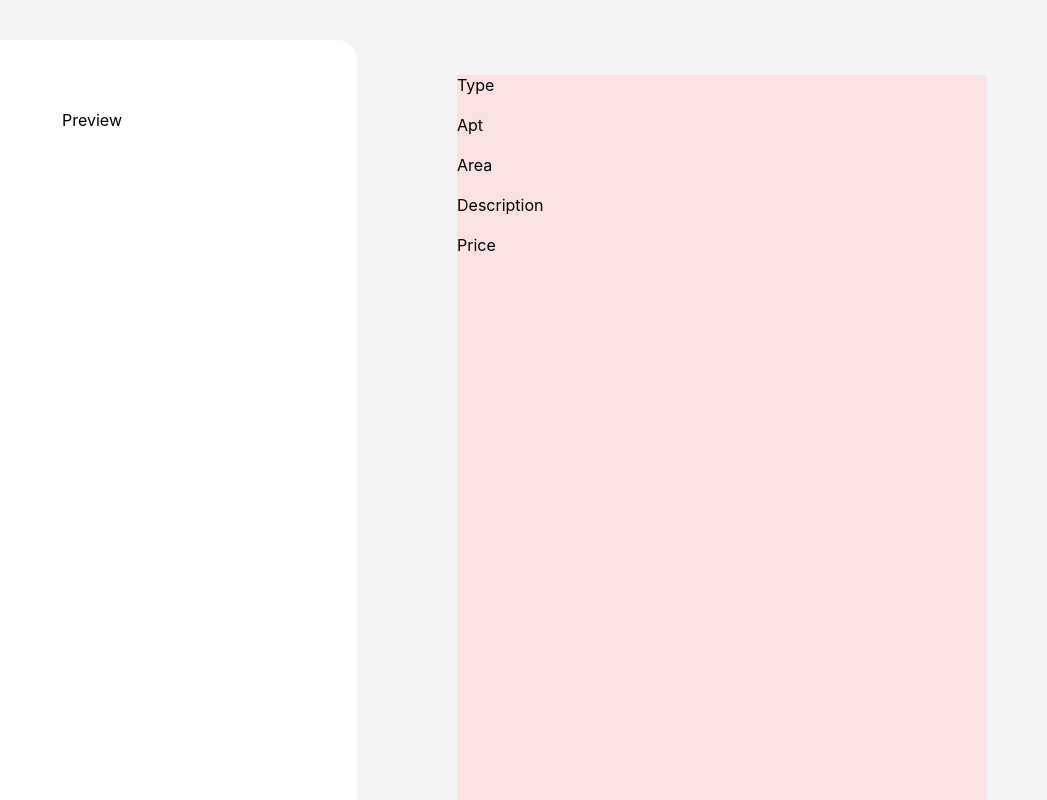
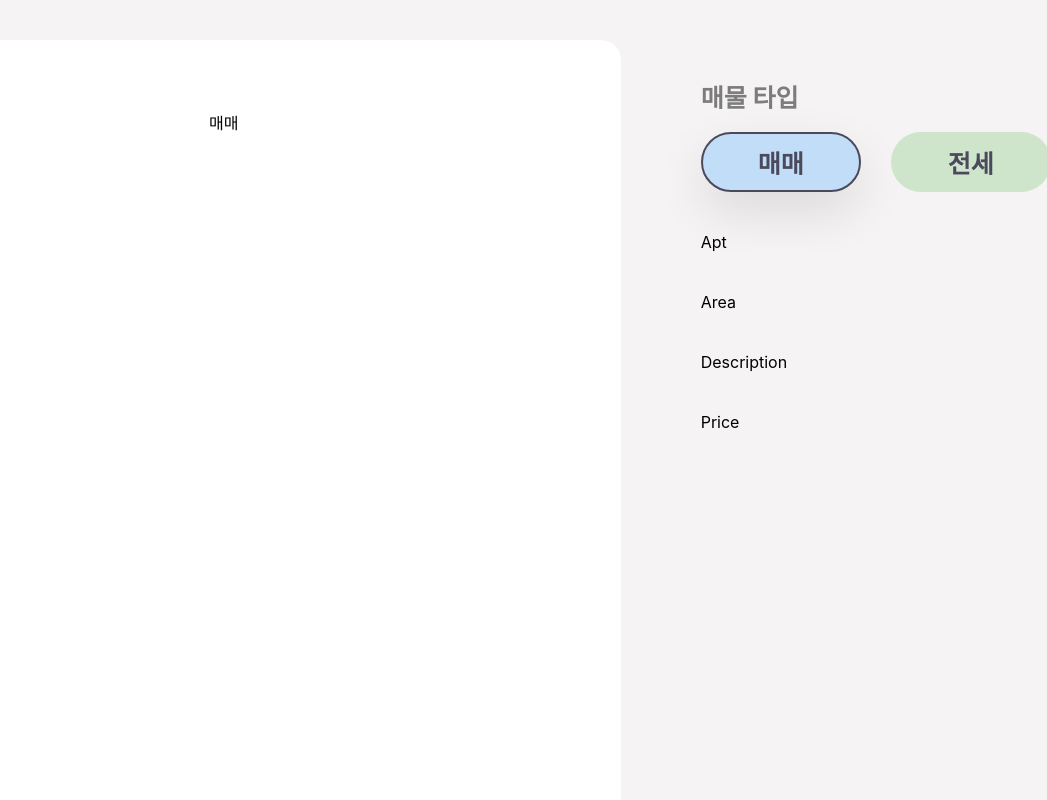
Before and after one commit to yoohaaeun/estate-paper, a React (Create React App) app: page / in a window 1280 px wide. Shown: the top 800 px of the page, without its empty margins (233-1280 px from the left). Built offline with nearby package versions, Linux system fonts and the light colour scheme; the HTML template or start-up script is replaced by a standard one.

Commit message:
feat: Type 컴포넌트 작업

```diff
--- a/src/components/Preview.tsx
+++ b/src/components/Preview.tsx
@@ -4,7 +4,7 @@ import { useProperty } from '../context/PropertyContext';
 export default function Preview() {
   const { property } = useProperty();
 
-  return <Wrapper>Preview</Wrapper>;
+  return <Wrapper>{property.type}</Wrapper>;
 }
 
 const Wrapper = styled.div`
@@ -12,9 +12,10 @@ const Wrapper = styled.div`
   display: flex;
   flex-direction: column;
   align-items: center;
-  width: 210mm;
+  min-width: 210mm;
   min-height: 296mm;
   padding-top: 70px;
   background-color: #ffffff;
   border-radius: 20px;
+  margin-right: 80px;
 `;
--- a/src/components/console/Console.tsx
+++ b/src/components/console/Console.tsx
@@ -7,8 +7,6 @@ import Price from './Price';
 import Type from './Type';
 
 export default function Console() {
-  const { property, setProperty } = useProperty();
-
   return (
     <Wrapper>
       <Type />
@@ -21,10 +19,9 @@ export default function Console() {
 }
 
 const Wrapper = styled.div`
-  width: 210mm;
+  min-width: 210mm;
   min-height: 296mm;
   display: flex;
   flex-direction: column;
-  gap: 20px;
-  background-color: #fae2e2;
+  gap: 40px;
 `;
--- a/src/components/console/Type.tsx
+++ b/src/components/console/Type.tsx
@@ -1,7 +1,81 @@
-import styled from 'styled-components';
+import styled, { css } from 'styled-components';
+import { useProperty } from '../../context/PropertyContext';
+
+const types = [
+  { name: '매매', color: '#C1DDF7' },
+  { name: '전세', color: '#CEE5CC' },
+  { name: '월세', color: '#FCECB9' },
+];
 
 export default function Type() {
-  return <Wrapper>Type</Wrapper>;
+  const { property, setProperty } = useProperty();
+
+  const handleType = (newType: string) => {
+    setProperty((prevState) => ({
+      ...prevState,
+      type: newType,
+    }));
+  };
+
+  return (
+    <div>
+      <Title>매물 타입</Title>
+      <Buttons>
+        {types.map((type, index) => (
+          <Button
+            key={index}
+            onClick={() => handleType(type.name)}
+            color={type.color}
+            isSelected={property.type === type.name}
+          >
+            {type.name}
+          </Button>
+        ))}
+      </Buttons>
+    </div>
+  );
 }
 
-const Wrapper = styled.div``;
+const Title = styled.h3`
+  margin: 0;
+  font-size: 25px;
+  line-height: 47px;
+  font-weight: 700;
+  color: #7c7c7c;
+  margin-bottom: 10px;
+`;
+
+const Buttons = styled.div`
+  display: flex;
+  gap: 30px;
+`;
+
+const Button = styled.button<{ isSelected: boolean }>`
+  width: 160px;
+  height: 60px;
+  font-size: 25px;
+  font-weight: 700;
+  border: none;
+  border-radius: 80px;
+  color: #4b495c;
+  cursor: pointer;
+
+  ${(props) =>
+    props.color &&
+    css`
+      background-color: ${props.color};
+    `}
+
+  ${(props) =>
+    props.isSelected &&
+    css`
+      outline: none;
+      border: 2px solid #4b495c;
+      box-shadow: 0px 20px 50px rgba(0, 0, 0, 0.1);
+      font-weight: 900;
+    `}
+
+  &:hover {
+    box-shadow: 0px 20px 50px rgba(0, 0, 0, 0.1);
+  }
+`;
--- a/src/context/PropertyContext.tsx
+++ b/src/context/PropertyContext.tsx
@@ -8,7 +8,7 @@ import React, {
 
 interface Property {
   price: string;
-  type: number;
+  type: string;
   apt: number;
   desc: string;
   area: string;
@@ -35,7 +35,7 @@ export const PropertyProvider: React.FC<PropertyProviderProps> = ({
 }) => {
   const [property, setProperty] = useState<Property>({
     price: '금액',
-    type: 0,
+    type: '매매',
     apt: 0,
     desc: '매물정보',
     area: '25',
--- a/src/pages/Home.tsx
+++ b/src/pages/Home.tsx
@@ -13,7 +13,6 @@ export default function Home() {
 
 const Wrapper = styled.div`
   display: flex;
-  gap: 100px;
   align-items: center;
   padding: 40px 60px;
   background-color: #f5f3f3;
```
